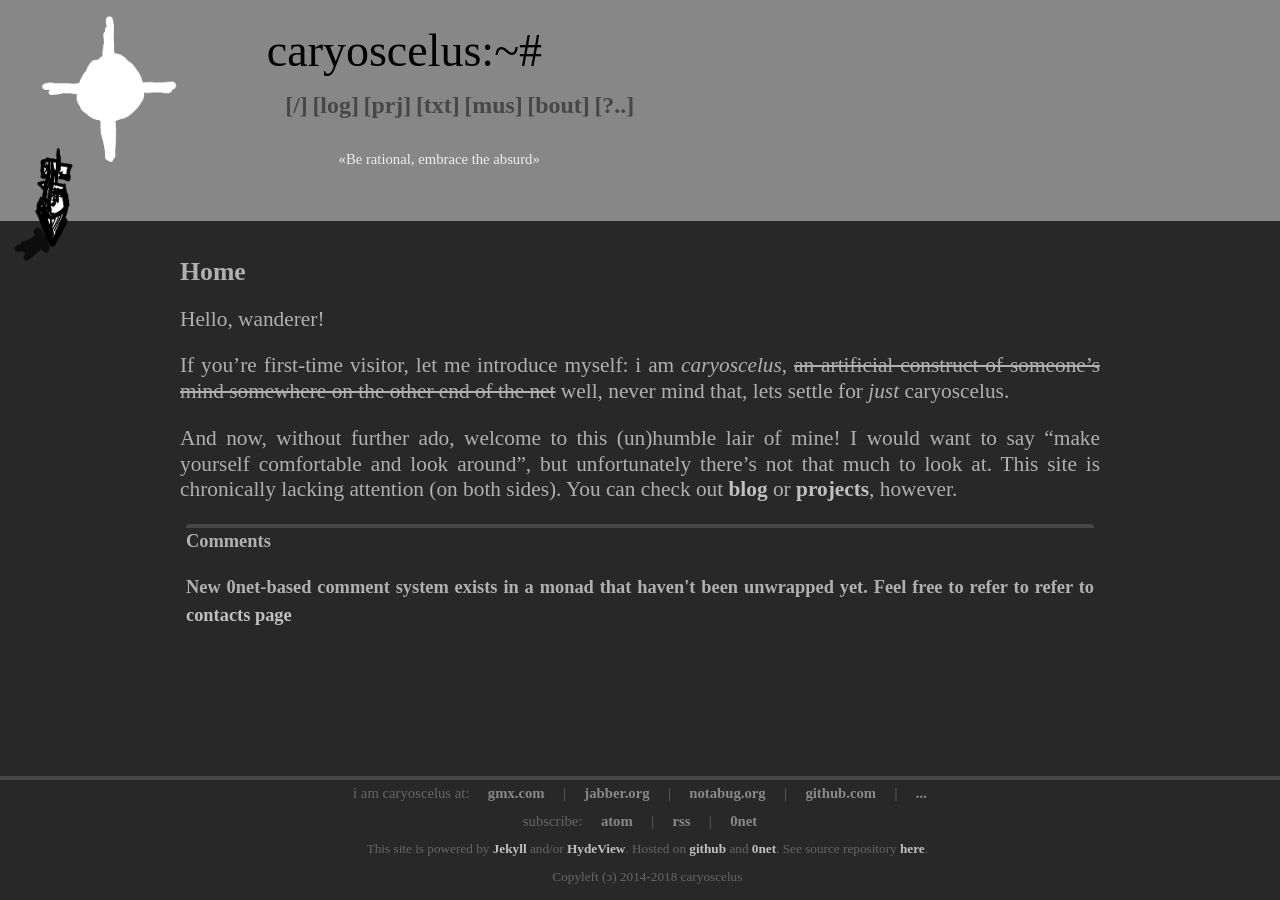
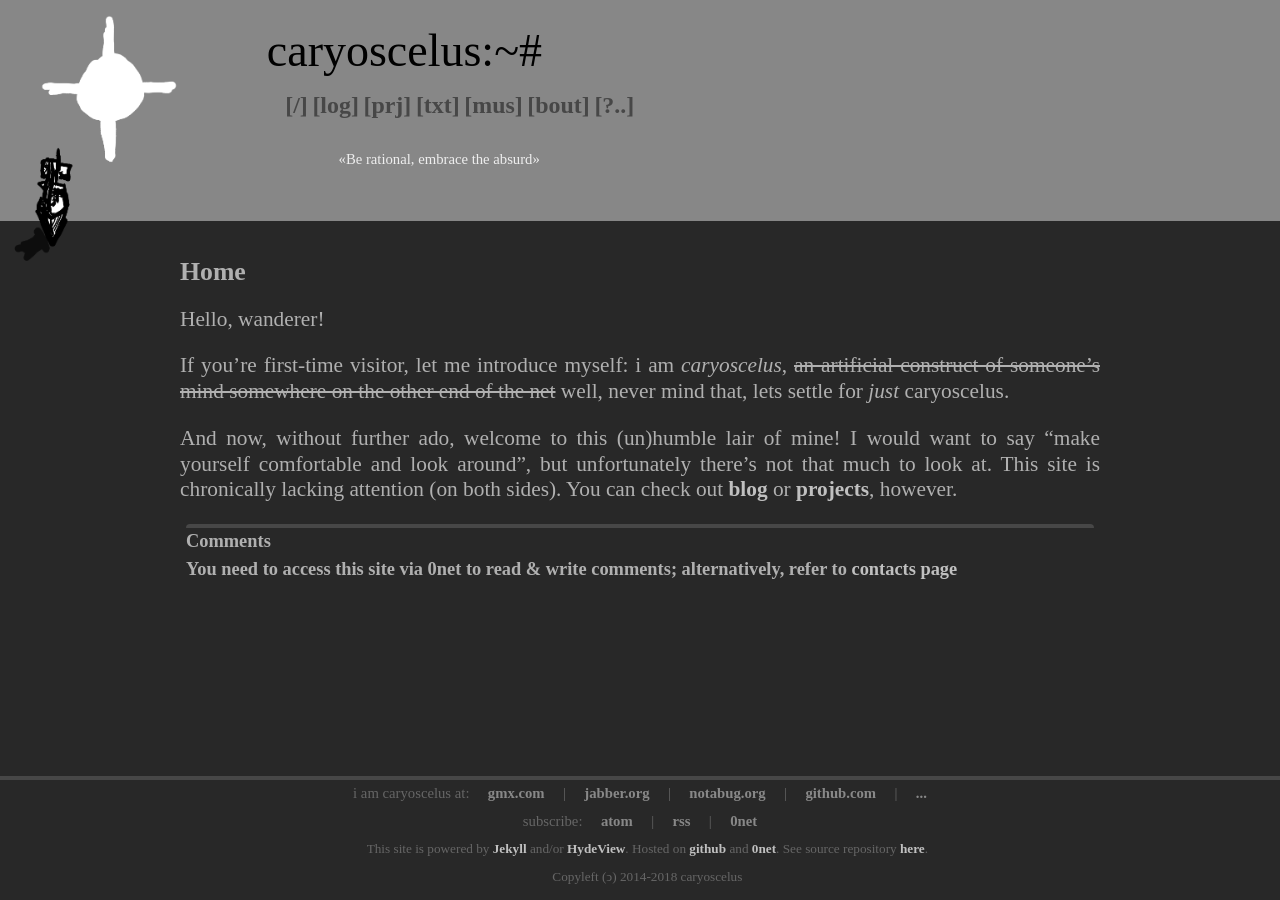
Before and after one commit to caryoscelus/caryoscelus.github.io, a Jekyll site: the page built from index.md, in a window 1280 px wide. Built offline with Jekyll 4.4.1, drawn with Linux system fonts in a browser that asks for light colours; some web fonts are replaced.

Commit message:
0comments

```diff
--- a/_layouts/default.html
+++ b/_layouts/default.html
@@ -59,7 +59,10 @@
 
                 <div id="comments_wrapper">
                     <h3>Comments</h3>
-                    <div id="comments"><h4>New 0net-based comment system exists in a monad that haven't been unwrapped yet. Feel free to refer to refer to <a href="/contacts/">contacts page</a></h4></div>
+                    <span id="hydeview_comments"><h4>You need to access this site via 0net to read & write comments; alternatively, refer to <a href="/contacts/">contacts page</a></h4></span>
+		    <div class="add_comment">
+		      {{ commentadd }}
+		    </div>
                 </div>
             </div>
 
```
